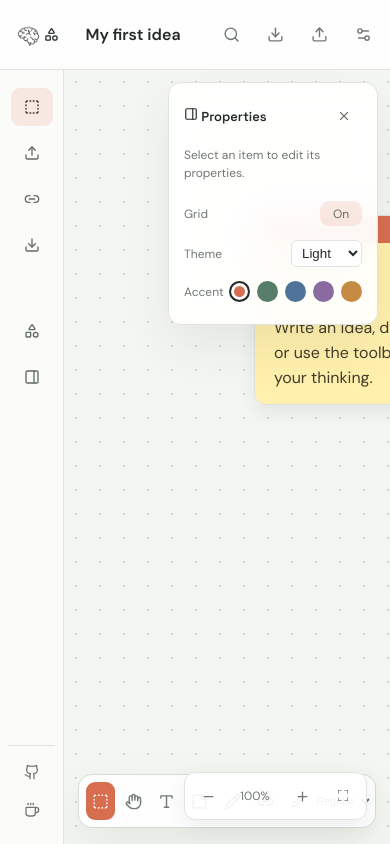
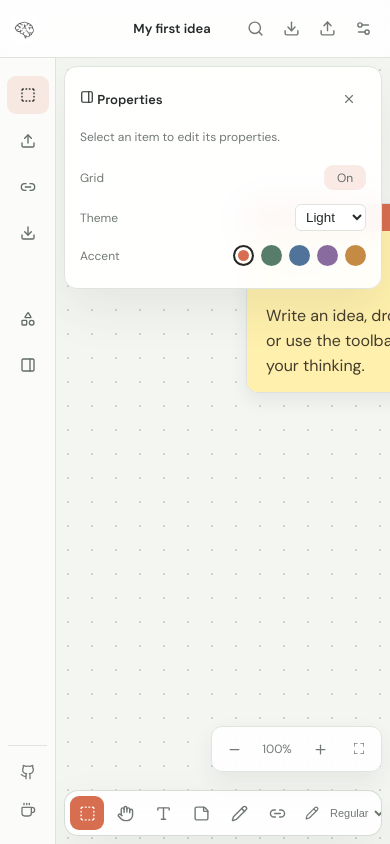
Before and after one commit to gbrasil720/BrainShake, a React (Vite) app: page / in a window 390 px wide. Built offline with nearby package versions, Linux system fonts and the light colour scheme.

Commit message:
adjust: adjusted the layout for smoothness, and a sleek and clean UI
added shapes, and improved context menus

also added multiboarding

```diff
--- a/src/styles.css
+++ b/src/styles.css
@@ -186,7 +186,7 @@ button:focus-visible, input:focus-visible, textarea:focus-visible { outline: 3px
 .theme-oled .html-label, .theme-oled .board-item:hover, .theme-oled .board-item.active, .theme-oled .nav-item:hover, .theme-oled .context-menu button:hover { background: var(--control-hover); }
 .theme-oled .icon-button:hover, .theme-oled .tool-button:hover, .theme-oled .sidebar-link:hover { background: var(--control-hover); }
 @media (max-width: 820px) {
-  .app { grid-template-columns: 64px 1fr; }
+  .app { grid-template-columns: 56px 1fr; grid-template-rows: 58px 1fr; }
   .sidebar { padding: 18px 8px; align-items: center; }
   .sidebar .section-label, .sidebar .nav-item span, .sidebar .board-list, .sidebar-foot-copy { display: none; }
   .sidebar-foot { width: 100%; padding: 10px 0 0; }
@@ -196,11 +196,35 @@ button:focus-visible, input:focus-visible, textarea:focus-visible { outline: 3px
   .nav-item { width: 42px; justify-content: center; padding: 0; }
   .brand { min-width: auto; }
   .brand-name, .brand-sub, .save-state { display: none; }
-  .board-title { position: static; transform: none; margin-left: auto; margin-right: 15px; }
-  .board-title input { width: 130px; }
-  .topbar { padding: 0 12px; }
-  .toolbar { bottom: 16px; max-width: calc(100% - 28px); overflow-x: auto; }
-  .floating-panel { top: 12px; right: 12px; }
+  .board-title { position: static; min-width: 0; transform: none; margin-left: auto; margin-right: 10px; }
+  .board-title svg { flex: 0 0 auto; }
+  .board-title input { width: min(130px, 28vw); min-width: 0; }
+  .topbar { gap: 8px; padding: 0 10px; }
+  .top-actions { flex: 0 0 auto; gap: 2px; }
+  .toolbar { left: 8px; right: 8px; bottom: 12px; transform: none; justify-content: flex-start; max-width: none; overflow-x: auto; overscroll-behavior-x: contain; scrollbar-width: none; }
+  .toolbar::-webkit-scrollbar { display: none; }
+  .toolbar > * { flex: 0 0 auto; }
+  .zoom-controls { right: 10px; bottom: 75px; }
+  .floating-panel { top: 10px; right: 10px; width: min(240px, calc(100% - 20px)); max-height: min(430px, calc(100% - 20px)); overflow-y: auto; }
+  .empty-state { width: min(440px, calc(100% - 32px)); padding: 24px 16px; }
+}
+@media (max-width: 520px) {
+  .brand { gap: 7px; }
+  .brand-logo, .brand-mark { width: 28px; height: 28px; flex-basis: 28px; }
+  .board-title { margin-right: 2px; gap: 5px; }
+  .board-title svg { display: none; }
+  .board-title input { width: min(112px, 31vw); font-size: 13px; }
+  .icon-button, .tool-button { width: 34px; height: 34px; }
+  .floating-panel { top: 8px; right: 8px; width: calc(100% - 16px); max-height: calc(100% - 16px); }
+  .zoom-controls { right: 8px; bottom: 72px; }
+  .zoom-value { min-width: 42px; }
+  .toolbar { bottom: 8px; padding: 5px; }
+  .stroke-control { height: 34px; }
+  .tool-button { width: 34px; height: 34px; }
+}
+@media (hover: none) {
+  .tool-button[title]:hover::after { display: none; }
+  .canvas-object:hover { filter: none; }
 }
 @keyframes logo-shake {
   0%, 100% { transform: translateX(0) rotate(0deg); }
```
